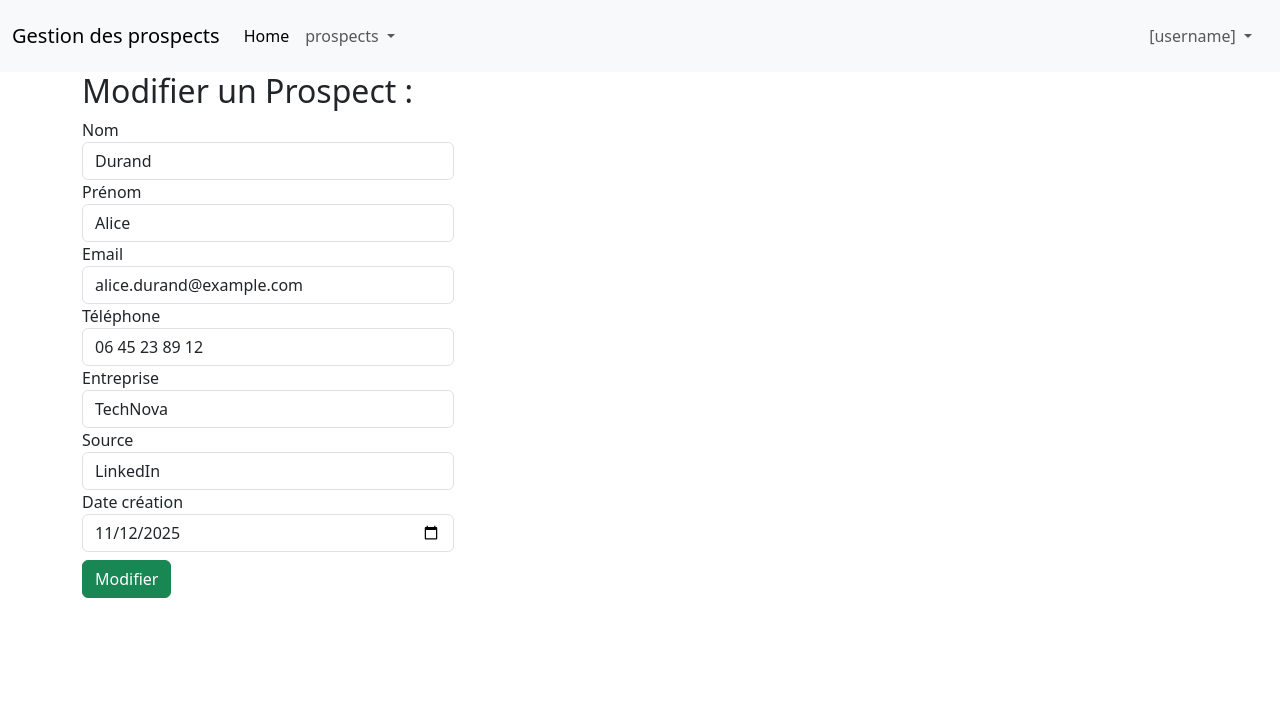
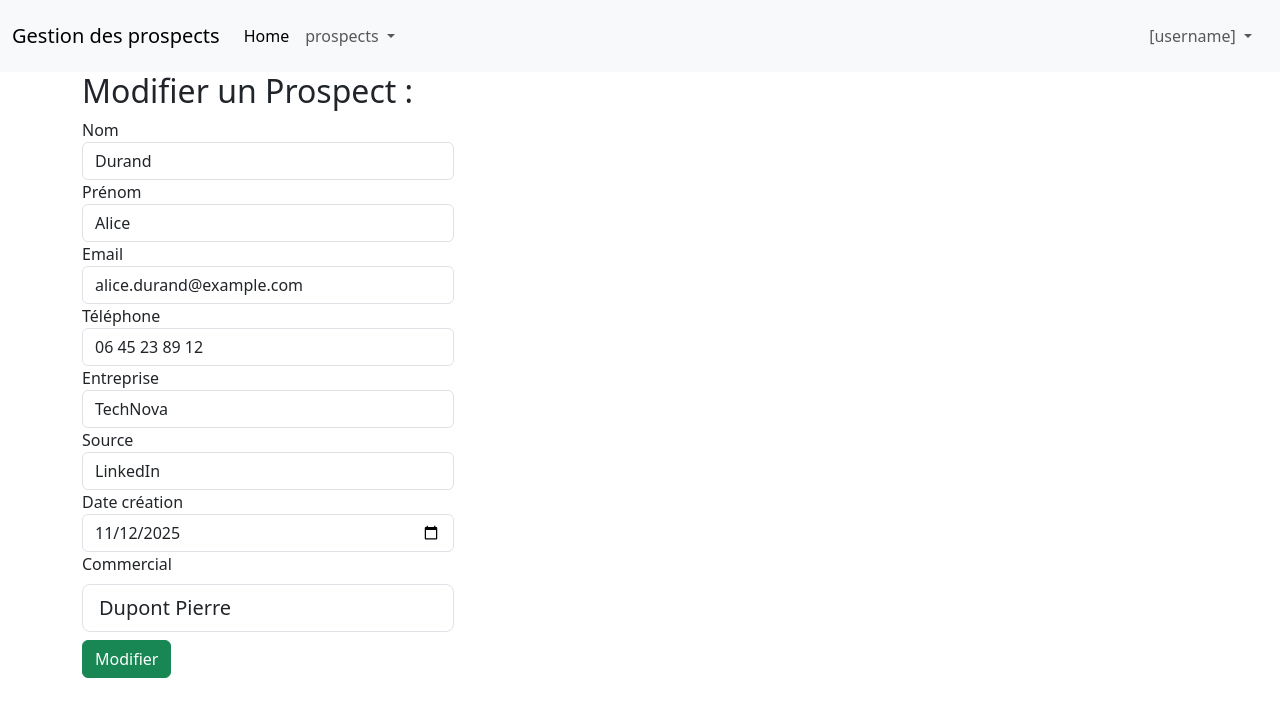
Before and after one commit to refschool/coursSpringAngular, an Angular app in the folder Angular/MesProspects/: page /updateProspect/1 in a window 1280 px wide. Shown: the top 716 px of the page. Built offline with nearby package versions, Linux system fonts and the light colour scheme.

Commit message:
Ajout avec commercial V2 + Modification avec Commercial

```diff
--- a/Angular/MesProspects/src/app/add-prospect/add-prospect.ts
+++ b/Angular/MesProspects/src/app/add-prospect/add-prospect.ts
@@ -29,10 +29,12 @@ export class AddProspect implements OnInit {
   }
 
   addProspect() {
-    this.newCommercial =
-      this.prospectService.consulterCommercial(this.newIdCommercial);
 
-    this.newProspect.commercial = this.newCommercial;
+    const c = this.prospectService.consulterCommercial(Number(this.newIdCommercial));
+
+    this.newProspect.commercial = c;
+
+    console.log("prospect :", this.newProspect);
 
     this.prospectService.ajouterProspect(this.newProspect);
 
--- a/Angular/MesProspects/src/app/update-prospect/update-prospect.html
+++ b/Angular/MesProspects/src/app/update-prospect/update-prospect.html
@@ -46,6 +46,22 @@
                 (ngModelChange)="currentProspect.date_creation = $event" name="date_creation" class="form-control">
         </div>
 
+        <div class="col-sm-4 col-md-4 col-lg-4">
+            <label for="idCommercial" class="form-label">Commercial</label>
+
+            <select class="form-control form-control-lg" id="idCommercial" name="idCommercial"
+                [(ngModel)]="updatedCommercialId">
+
+                @for (com of commercial; track com.id_commercial) {
+                <option [value]="com.id_commercial">
+                    {{ com.nom }} {{ com.prenom }}
+                </option>
+                }
+
+            </select>
+        </div>
+
+
         <div class="mt-2">
             <button type="button" (click)="updateProspect()" class="btn btn-success">
                 Modifier
--- a/Angular/MesProspects/src/app/update-prospect/update-prospect.ts
+++ b/Angular/MesProspects/src/app/update-prospect/update-prospect.ts
@@ -4,6 +4,7 @@ import { ActivatedRoute, Router } from '@angular/router';
 import { ProspectService } from '../services/prospect';
 import { FormsModule } from '@angular/forms';
 import { CommonModule } from '@angular/common';
+import { Commercial } from '../model/commercial.model';
 
 @Component({
   selector: 'app-update-prospect',
@@ -22,15 +23,29 @@ export class UpdateProspect implements OnInit {
     private prospectService: ProspectService
   ) { }
 
-  ngOnInit() {
-    const id = this.activatedRoute.snapshot.params['id'];
-    this.currentProspect = this.prospectService.consulterProspect(id);
-    console.log(this.currentProspect);
+  commercial!: Commercial[];
+  updatedCommercialId!: number;
+
+  ngOnInit(): void {
+    this.commercial = this.prospectService.listeCommerciaux();
+
+    this.currentProspect =
+      this.prospectService.consulterProspect(
+        this.activatedRoute.snapshot.params['id']
+      );
+
+    this.updatedCommercialId =
+      this.currentProspect.commercial!.id_commercial!;
   }
   updateProspect() {
+    this.currentProspect.commercial =
+      this.prospectService.consulterCommercial(Number(this.updatedCommercialId));
+
+    console.log(this.currentProspect);
+
     this.prospectService.updateProspect(this.currentProspect);
+
     this.router.navigate(['prospects']);
-
   }
 
 }
```
